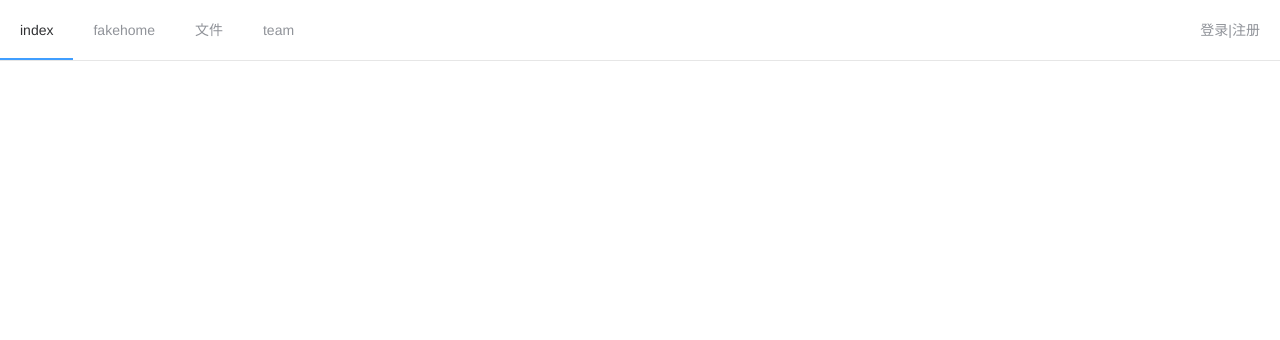
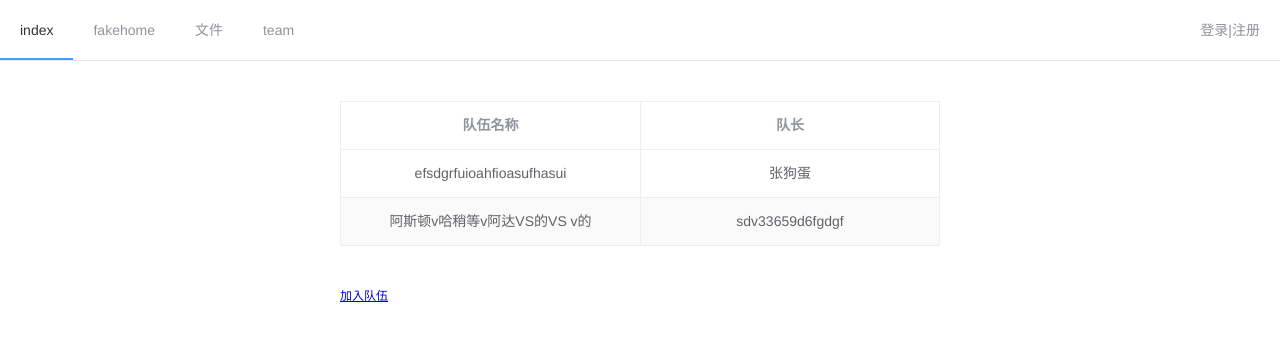
Before and after one commit to IrisLi17/TeamStyle19_front, a Vue app: page /ShowAllTeams in a window 1280 px wide. Shown: the top 340 px of the page. Built offline with nearby package versions, Linux system fonts and the light colour scheme; what vue-resource would draw is missing.

Commit message:
Show all teams

```diff
--- /dev/null
+++ b/src/components/ShowAllTeams.vue
@@ -0,0 +1,37 @@
+<template>
+<div>
+  <el-table :data='team' stripe border >
+      <el-table-column prop="teamname" label="队伍名称" align="center" header-align="center">
+      </el-table-column>
+      <el-table-column prop="teamleader" label="队长" align="center" header-align="center">
+      </el-table-column>
+  </el-table>
+  <router-link to="/team" style="font-size: 12px;"><a>加入队伍</a></router-link>
+</div>
+</template>
+
+<script>
+export default {
+  name:'ShowAllTeams',
+  data(){
+      return{
+          team: [{
+              teamname: 'efsdgrfuioahfioasufhasui',
+              teamleader: '张狗蛋'
+          },
+          {
+              teamname: '阿斯顿v哈稍等v阿达VS的VS v的',
+              teamleader: 'sdv33659d6fgdgf'
+          }]
+      }
+  }
+}
+</script>
+
+<style lang="scss" scoped>
+div{
+    max-width: 600px;
+    min-width: 480px;
+    margin: 40px auto;
+}
+</style>
--- a/src/components/team.vue
+++ b/src/components/team.vue
@@ -24,6 +24,7 @@
                 <el-button type="primary">确定</el-button>
             </el-form-item>
         </el-form>
+        <router-link to="/ShowAllTeams"><a>查看所有队伍</a></router-link>
     </div>
 </template>
 
@@ -75,4 +76,7 @@ h1{
 button {
   width: 100%;
 }
+a {
+    font-size: 12px;
+}
 </style>
--- a/src/router/index.js
+++ b/src/router/index.js
@@ -6,6 +6,7 @@ import Login from '@/components/login'
 import Reg from '@/components/reg'
 import File from '@/components/file'
 import Team from '@/components/team'
+import ShowAllTeams from '@/components/ShowAllTeams'
 
 Vue.use(Router)
 
@@ -44,6 +45,11 @@ export default new Router({
       path: '/team',
       name: 'Team',
       component: Team
+    },
+    {
+      path: '/ShowAllTeams',
+      name: 'ShowAllTeams',
+      component: ShowAllTeams
     }
   ]
 })
```
